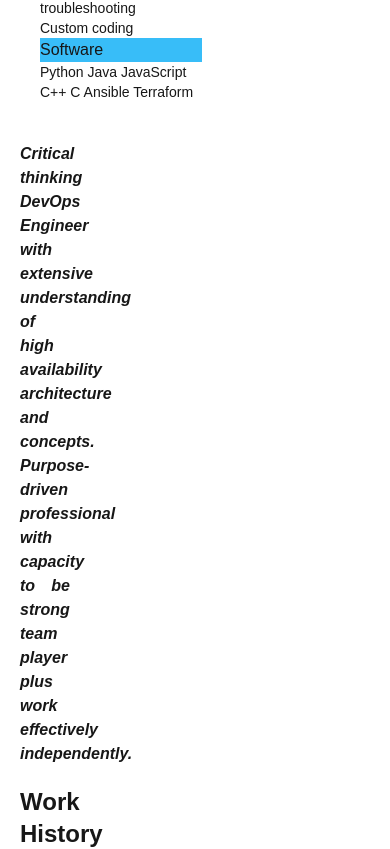
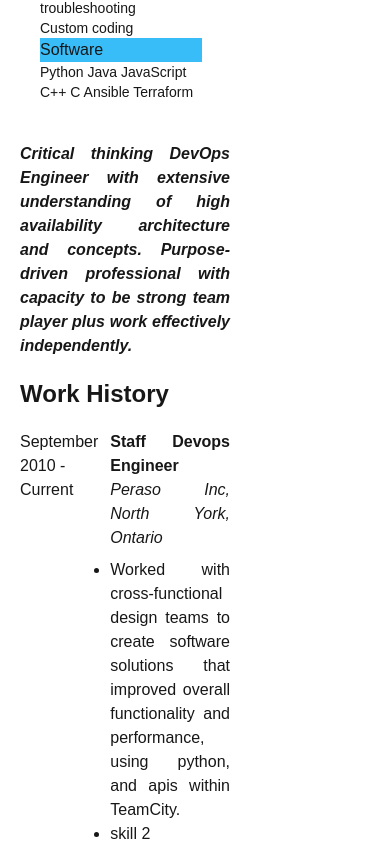
Before and after one commit to davegermiquet/typescriptresumeexample, a Next.js app: page /resume in a window 390 px wide. Shown: the part 754-1603 px from the top of the page. Built offline with nearby package versions, Linux system fonts and the light colour scheme.

Commit message:
Add more size considerations

```diff
--- a/app/resume/page.tsx
+++ b/app/resume/page.tsx
@@ -17,7 +17,7 @@ export default  function resume() {
                   <SoftwareSkills/>
               </div>
               </div>
-              <div className="text-justify mr-40">
+              <div className="text-justify md:mr-40">
                 <OverView/>
               <div className="mt-5 mb-5">
              <h1 className="text-2xl font-bold"> Work History</h1>
```
